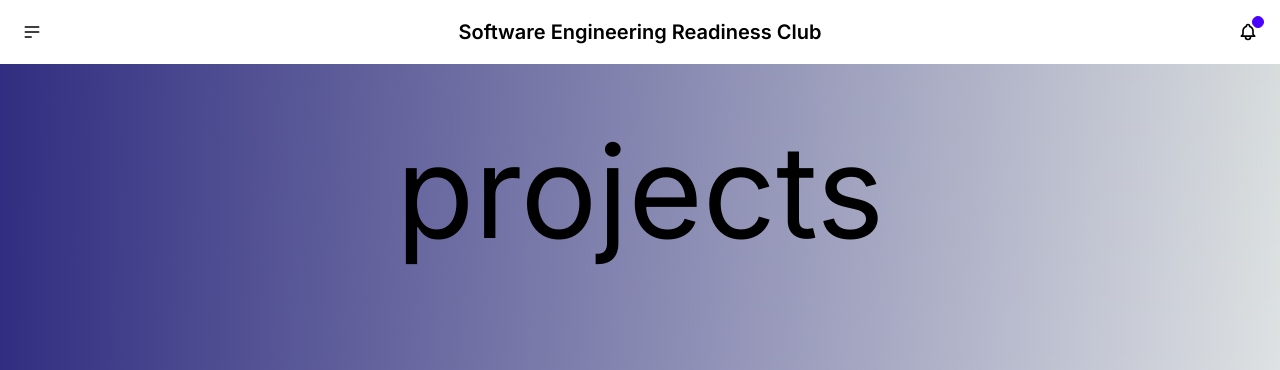
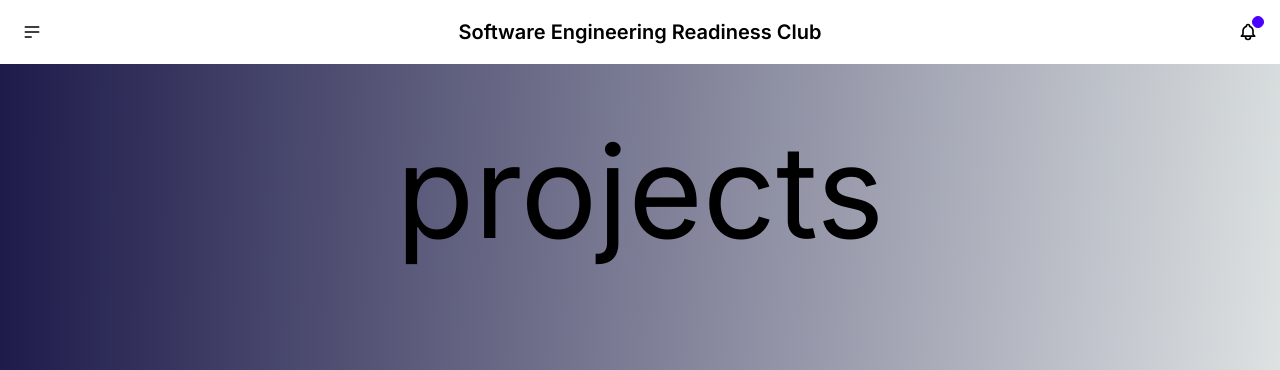
Before and after one commit to Xoshikage/website, a Next.js app: page /projects in a window 1280 px wide. Shown: the top 370 px of the page. Built offline with nearby package versions, Linux system fonts and the light colour scheme.

Commit message:
more cool project stuff

```diff
--- a/src/app/projects/page.js
+++ b/src/app/projects/page.js
@@ -9,8 +9,8 @@ export default function Projects(){
 
           <div className="w-full">
               {/* <Hero className={"min-h-screen h-full"}></Hero> */}
-              <h1 className="bg-gradient-to-r from-indigo-900 py-16 w-full flex justify-center text-9xl">projects</h1>
-              <div className={"bg-gradient-to-r from-indigo-900 w-full flex justify-center py-28"}>
+              <h1 className="bg-gradient-to-r from-indigo-950 py-16 w-full flex justify-center text-9xl">projects</h1>
+              <div className={"bg-gradient-to-r from-indigo-950 w-full flex justify-center py-28"}>
                   <div className={"w-11/12 max-w-[2500px] grid grid-rows-3 gap-3.5"}>
                       <div className={"row-start-1"}>
                           <div className="bg-base-100 w-full h-[27rem] rounded-3xl p-16 flex items-center transition-all duration-300 filter grayscale hover:grayscale-0">
@@ -29,7 +29,7 @@ export default function Projects(){
                                   <p class="text-2xl text-gray-200 py-8 ">the most vital element of an organization is recognizability. we are currently in development of a visually pleasing, informative website that caters to anyone who may want to know more about what we do.</p>
 
                                   <div p-10>
-                                    <button class="btn btn-active text-sky-100 bg-red-500 hover:bg-red-700">button to do cool</button>
+                                    <button href="google.com" class="btn btn-active text-sky-100 bg-red-500 hover:bg-red-700">button to do cool</button>
                                 </div>
                               </div>
 
```
